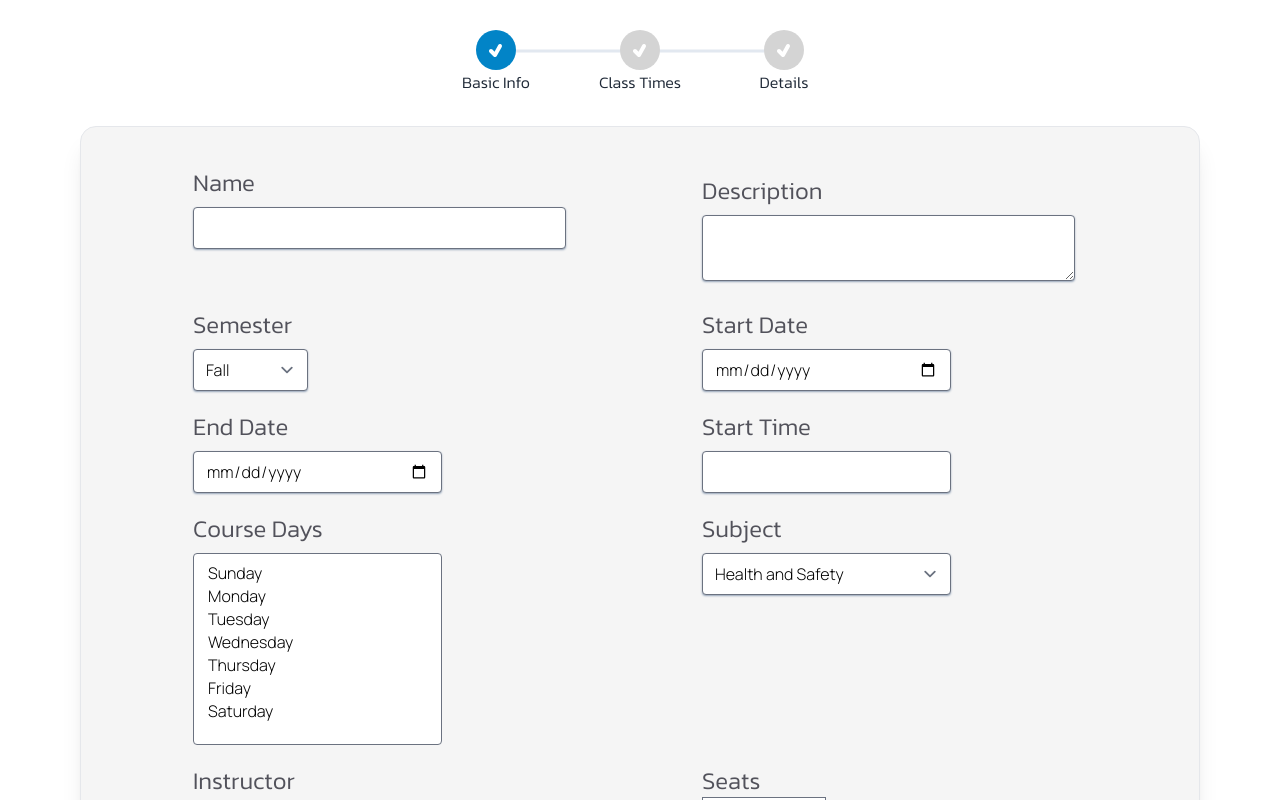
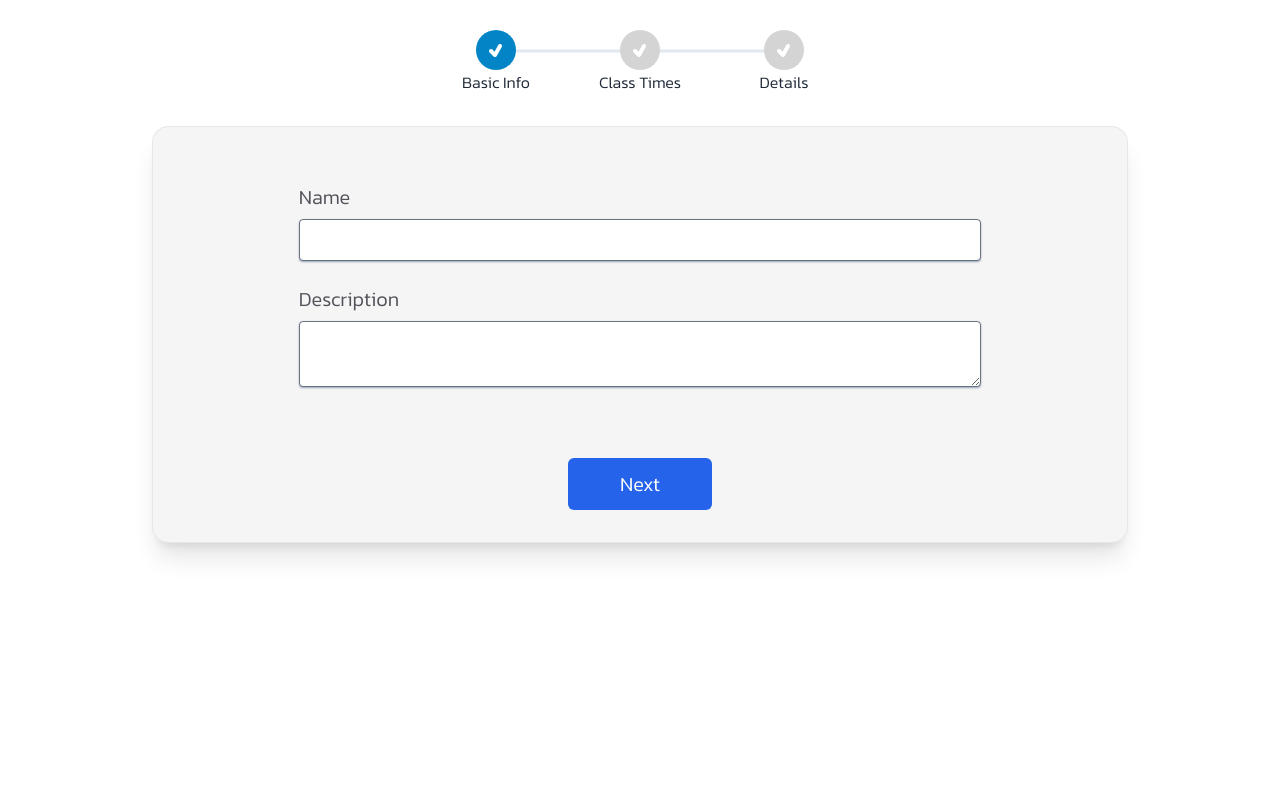
Before and after one commit to dogray7722/graphqlschool, a Next.js app in the folder frontend/: page /admin in a window 1280 px wide. Shown: the part 420-1220 px from the top of the page. After the commit the page ends 1146 px from the top, so only its background shows below. Built offline with nearby package versions, Linux system fonts and the light colour scheme.

Commit message:
some style updates

```diff
--- a/frontend/components/CourseStepper.js
+++ b/frontend/components/CourseStepper.js
@@ -34,9 +34,13 @@ const CourseStepper = () => {
           ))}
         </div>
       </div>
-      <section className="bg-neutral-100 font-kanit mt-8 pt-10 pb-6 md:mx-20 md:border md:rounded-2xl md:shadow-xl">
-        <form onSubmit={handleSubmit}>
-          <div className="flex flex-col space-y-6 ml-28 text-xl md:grid md:grid-cols-2 md:gap-3 md:text-2xl md:space-y-2">
+
+      <form
+        onSubmit={handleSubmit}
+        className="md:container flex flex-col items-center bg-neutral-100 font-kanit mt-8 pt-8 border md:rounded-2xl md:shadow-xl mx-auto"
+      >
+        {currentStep === 1 && (
+          <div className="space-y-6 text-xl p-6 w-3/4">
             <div>
               <label htmlFor="name" className="course-manager-labels">
                 Name
@@ -45,7 +49,7 @@ const CourseStepper = () => {
                 type="text"
                 id="name"
                 name="name"
-                className="rounded w-3/4 mt-2 shadow-slate-400 shadow-sm"
+                className="rounded mt-2 shadow-slate-400 shadow-sm w-full"
               />
             </div>
             <div>
@@ -56,9 +60,13 @@ const CourseStepper = () => {
                 type="textarea"
                 id="description"
                 name="description"
-                className="form-input w-3/4 rounded mt-2 shadow-slate-400 shadow-sm"
+                className="form-input rounded mt-2 shadow-slate-400 shadow-sm w-full"
               ></textarea>
             </div>
+          </div>
+        )}
+        {currentStep === 2 && (
+          <div className="flex flex-col space-y-6 ml-28 text-xl p-6">
             <div>
               <label htmlFor="semester" className="course-manager-labels">
                 Semester
@@ -126,6 +134,10 @@ const CourseStepper = () => {
                 <option value="saturday">Saturday</option>
               </select>
             </div>
+          </div>
+        )}
+        {currentStep === 3 && (
+          <div className="flex flex-col space-y-6 ml-28 text-xl p-6">
             <div>
               <label htmlFor="subject" className="course-manager-labels">
                 Subject
@@ -171,10 +183,12 @@ const CourseStepper = () => {
               />
             </div>
           </div>
+        )}
+
         <div>
-            <div className="flex flex-col ml-28 md:ml-0 md:flex-row md:justify-center mt-10 md:mt-20 mb-8">
+          <div className="flex flex-col md:ml-0 md:flex-row md:justify-center mt-10 mb-8">
             <button
-                className="px-8 py-3 text-xl w-40 rounded-md text-white bg-blue-600"
+              className="px-8 py-3 text-xl w-36 rounded-md text-white bg-blue-600"
               onClick={() => {
                 currentStep === steps.length
                   ? setComplete(true)
@@ -186,7 +200,6 @@ const CourseStepper = () => {
           </div>
         </div>
       </form>
-      </section>
     </>
   );
 };
```
Lines whose indentation alone changed are shown as unchanged.
